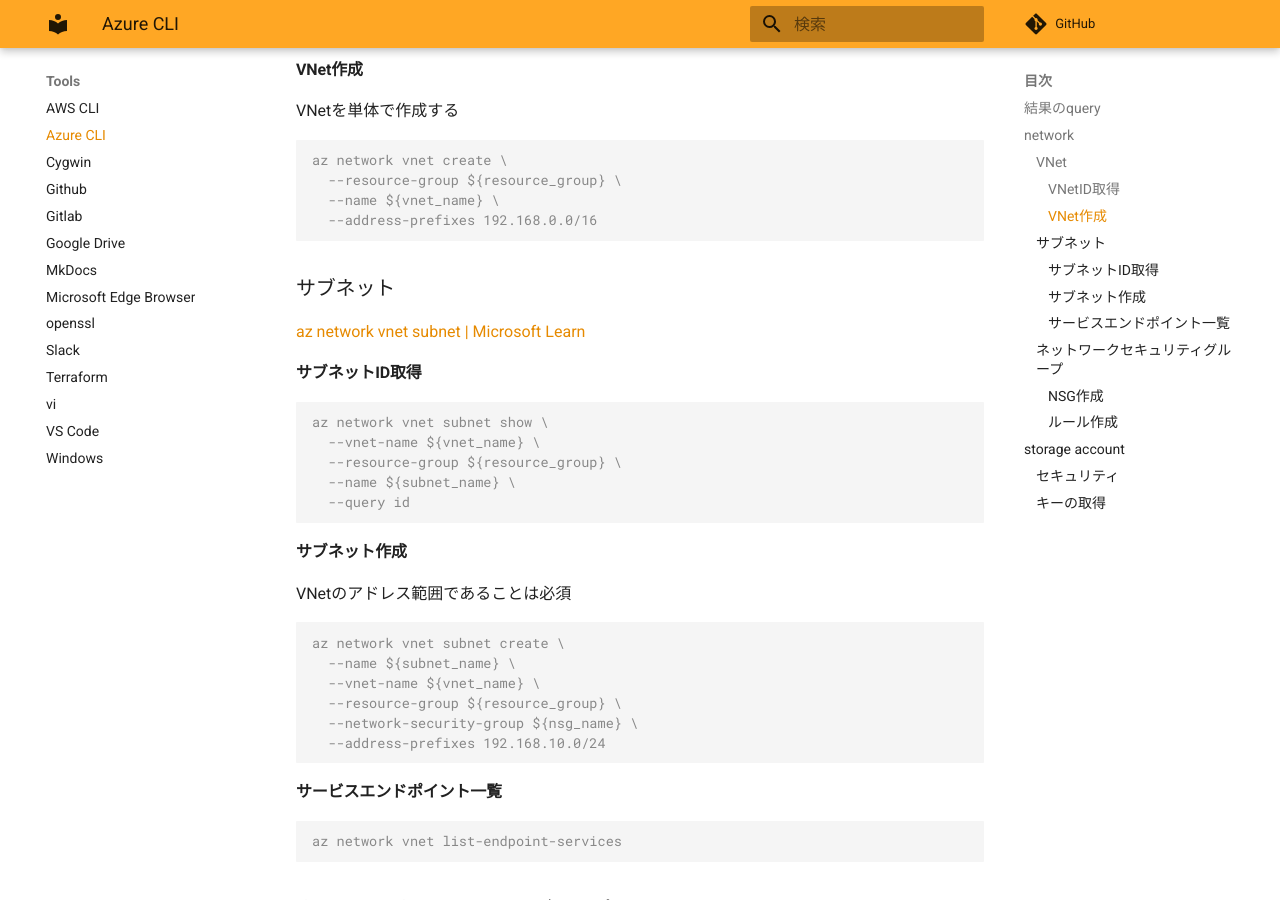
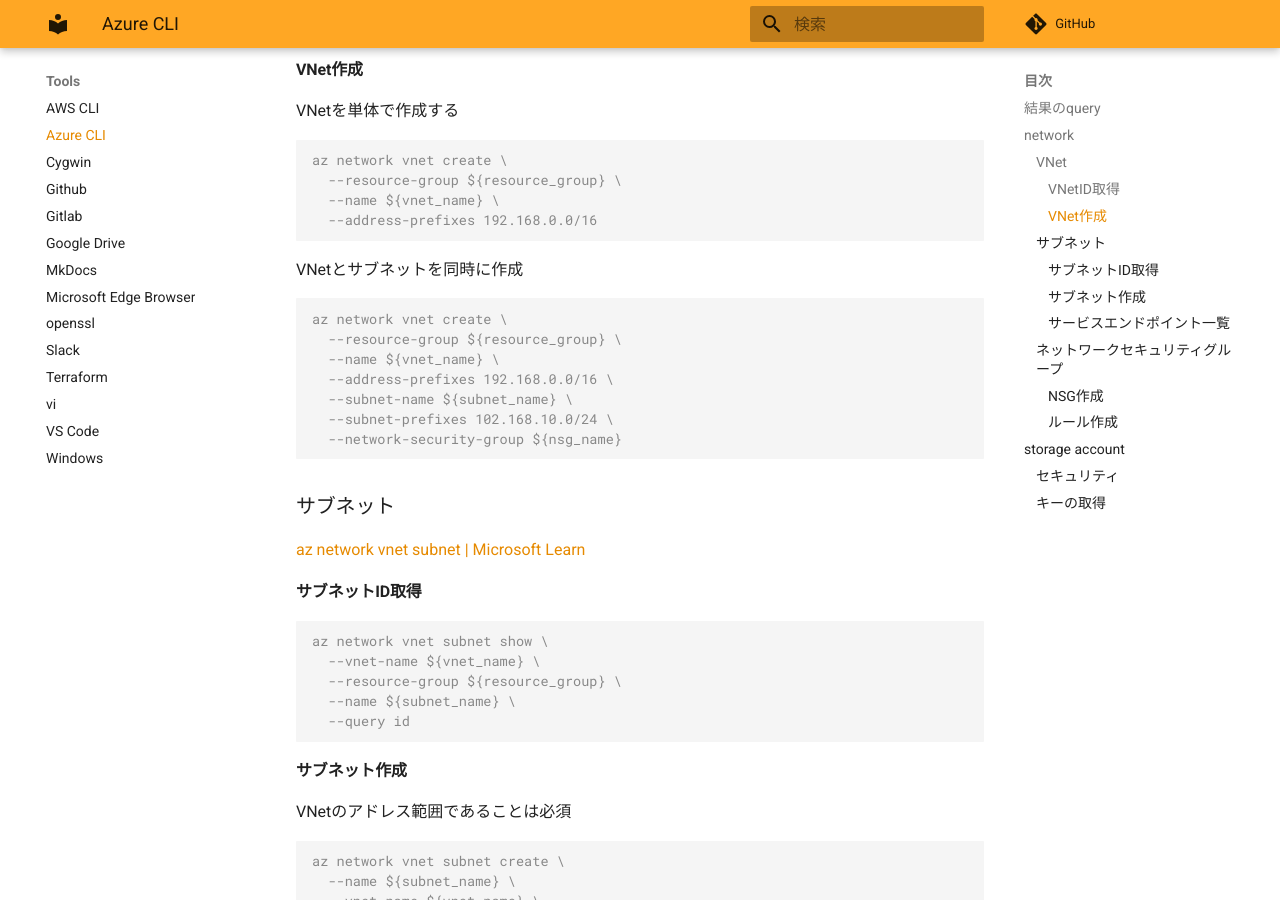
Before and after one commit to zaki-lknr/docs, an MkDocs documentation site: the page built from docs/Tools/az.md, in a window 1280 px wide and 900 px high, scrolled down 709 px. Built offline with MkDocs 1.6.1 and Material for MkDocs 9.7.7, drawn with Linux system fonts in a browser that asks for light colours; comment, search, counter and statistics services are not loaded.

Commit message:
add: tools/az: vnetとサブネットをまとめて作成

````diff
--- a/docs/Tools/az.md
+++ b/docs/Tools/az.md
@@ -34,6 +34,18 @@ az network vnet create \
   --resource-group ${resource_group} \
   --name ${vnet_name} \
   --address-prefixes 192.168.0.0/16
+```
+
+VNetとサブネットを同時に作成
+
+```console
+az network vnet create \
+  --resource-group ${resource_group} \
+  --name ${vnet_name} \
+  --address-prefixes 192.168.0.0/16 \
+  --subnet-name ${subnet_name} \
+  --subnet-prefixes 102.168.10.0/24 \
+  --network-security-group ${nsg_name}
 ```
 
 ### サブネット
````
